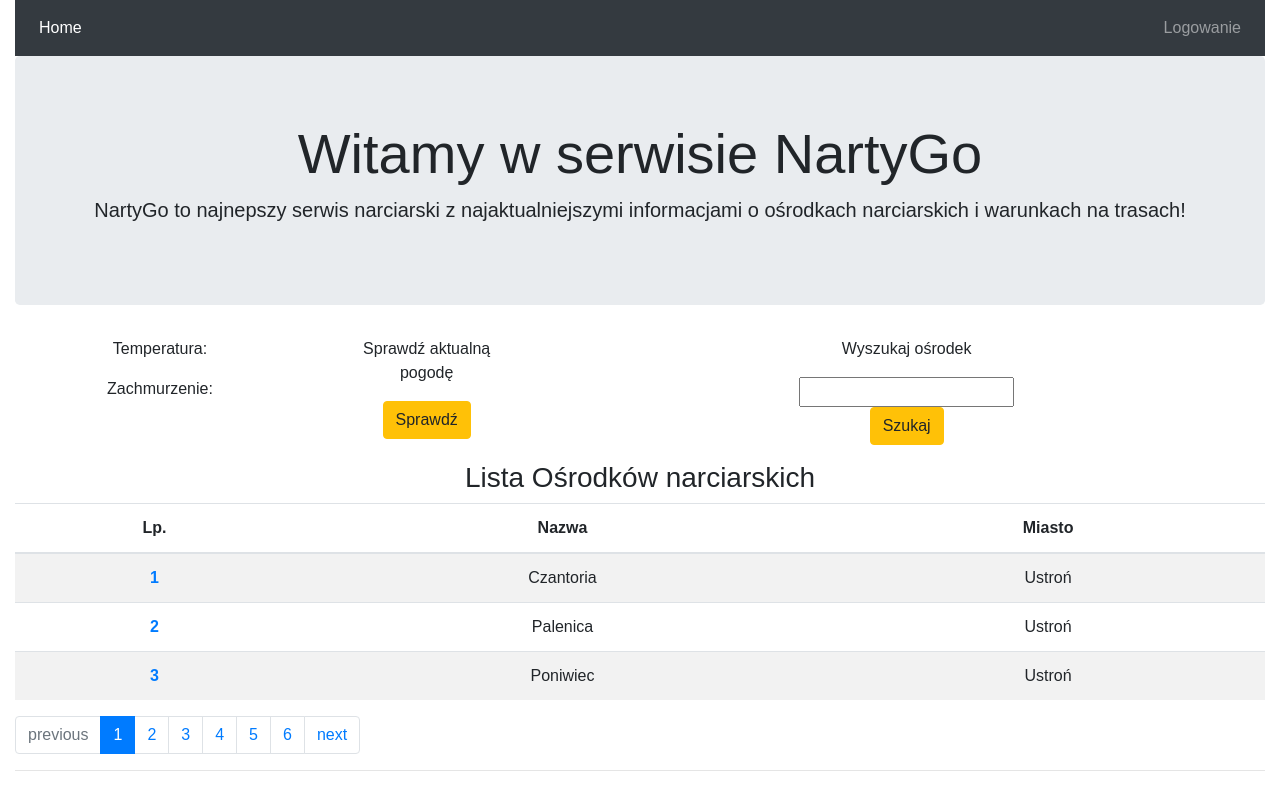
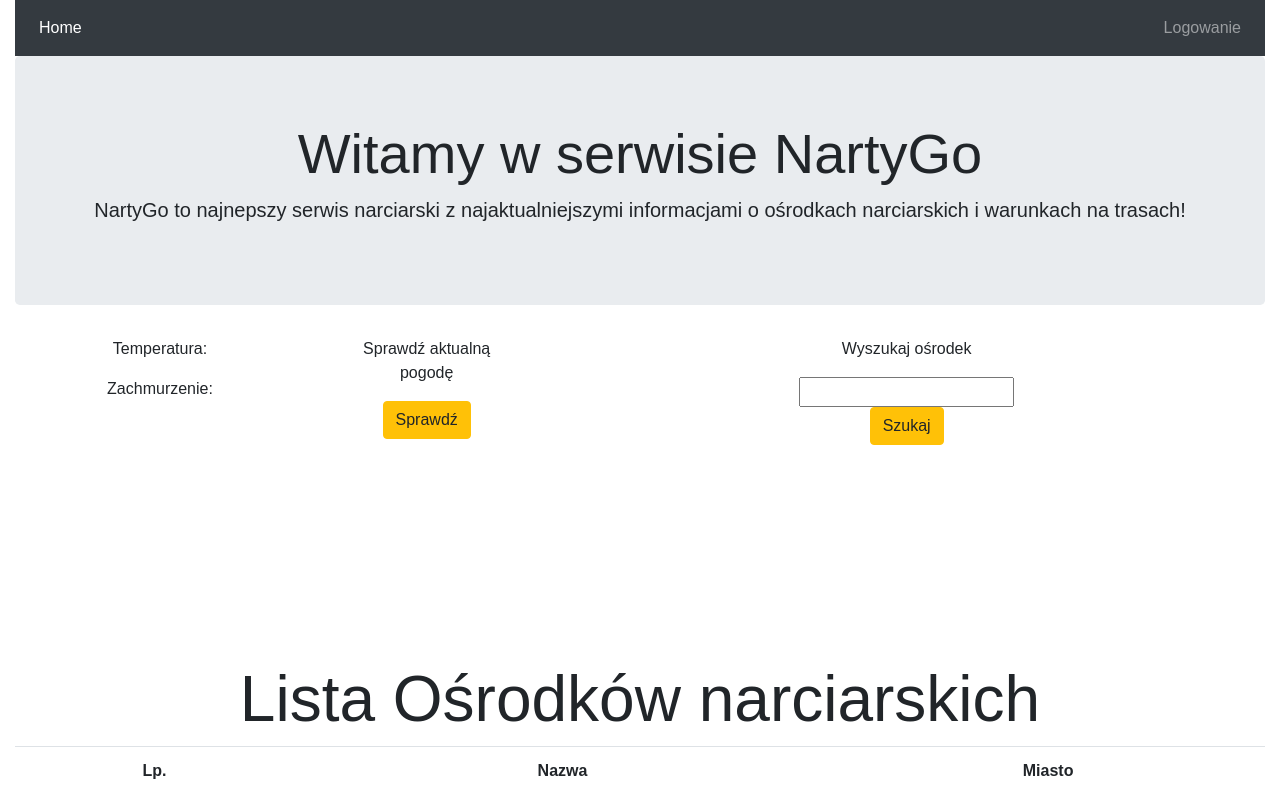
Before and after one commit to dorkka/NartyGo, a React (Create React App) app: page /resorts in a window 1280 px wide. Shown: the top 791 px of the page. Built offline with nearby package versions, Linux system fonts and the light colour scheme; data requests are answered from the project's data file.

Commit message:
routing add 404

```diff
--- a/src/App.js
+++ b/src/App.js
@@ -1,8 +1,6 @@
 import React, { Component } from 'react';
-import { BrowserRouter as Router, Route } from 'react-router-dom';
+import { BrowserRouter as Router, Route, Switch } from 'react-router-dom';
 import './App.css';
-import TopLayout from './components/TopLayout';
-import FooterLayout from './components/FooterLayout';
 import ResortsData from './components/ResortsData';
 import SpecificResortPage from './components/resortPage/SpecificResortPage';
 
@@ -10,12 +8,14 @@ class App extends Component {
   render() {
     return (
       <Router>
-        <div className="container-fluid App">
-          <TopLayout />
-          <Route exact path="/" component={ResortsData} />
-          <Route exact path="/resorts" component={ResortsData} />
-          <Route path="/resorts/:id" component={SpecificResortPage} />
-          <FooterLayout />
+        <div>
+
+          <Switch>
+            <Route exact path="/" component={ResortsData} />
+            <Route exact path="/resorts" component={ResortsData} />
+            <Route path="/resorts/:id" component={SpecificResortPage} />
+            <Route render={() => <h3>404 page not found</h3>} />
+          </Switch>
         </div>
       </Router>
     );
--- a/src/components/ResortsData.js
+++ b/src/components/ResortsData.js
@@ -3,6 +3,9 @@ import ResortBasicInfo from './ResortBasicInfo';
 import ResortsListHead from './ResortsListHead';
 import Pagination from './Pagination';
 import resourceFetcher from '../services/resourceFetcher';
+import FooterLayout from './FooterLayout';
+import TopLayout from './TopLayout';
+
 
 class ResortsData extends Component {
   constructor() {
@@ -54,7 +57,8 @@ class ResortsData extends Component {
     if (!data.length) { return <div>There is no data</div>; }
 
     return (
-      <div>
+      <div div className="container-fluid App">
+        <TopLayout />
         <h3>Lista Ośrodków narciarskich</h3>
         <table className="table table-striped">
           <ResortsListHead />
@@ -67,6 +71,7 @@ class ResortsData extends Component {
           handlePageClick={this.handlePageClick}
           initialPage={page - 1}
         />
+        <FooterLayout />
       </div>
     );
   }
--- a/src/components/resortPage/SpecificResortPage.js
+++ b/src/components/resortPage/SpecificResortPage.js
@@ -2,7 +2,8 @@ import React, { Component } from 'react';
 import PropTypes from 'prop-types';
 import ResortWeatherInfo from './ResortWeatherInfo';
 import ResortDetails from './ResortDetails';
-
+import FooterLayout from '../FooterLayout';
+import TopLayout from '../TopLayout';
 
 class SpecificResortPage extends Component {
   state = {
@@ -45,7 +46,8 @@ class SpecificResortPage extends Component {
     if (isLoading) { return <div>Loading in progress</div>; }
 
     return (
-      <div>
+      <div div className="container-fluid App">
+        <TopLayout />
         <hr />
         <h4>Ośrodek narciarski: {resort.name}</h4>
         <div className="row">
@@ -56,6 +58,7 @@ class SpecificResortPage extends Component {
             clouds={weather.clouds}
           />
         </div>
+        <FooterLayout />
       </div>
     );
   }
--- a/src/index.css
+++ b/src/index.css
@@ -4,3 +4,8 @@ body {
   padding: 0;
   font-family: sans-serif;
 }
+h3 {
+  font-size: 4em;
+  margin-top: 200px;
+  text-align: center;
+}
```
